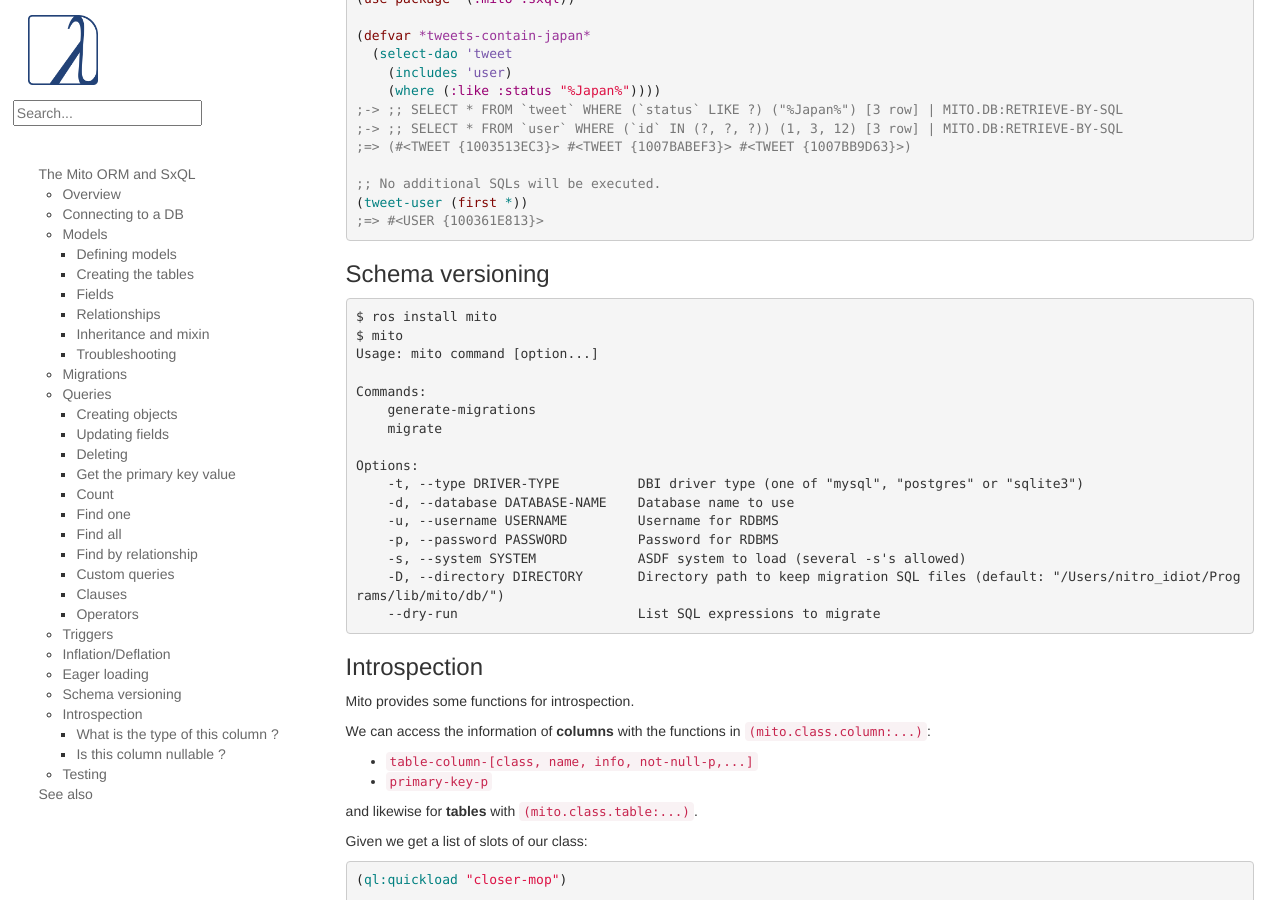
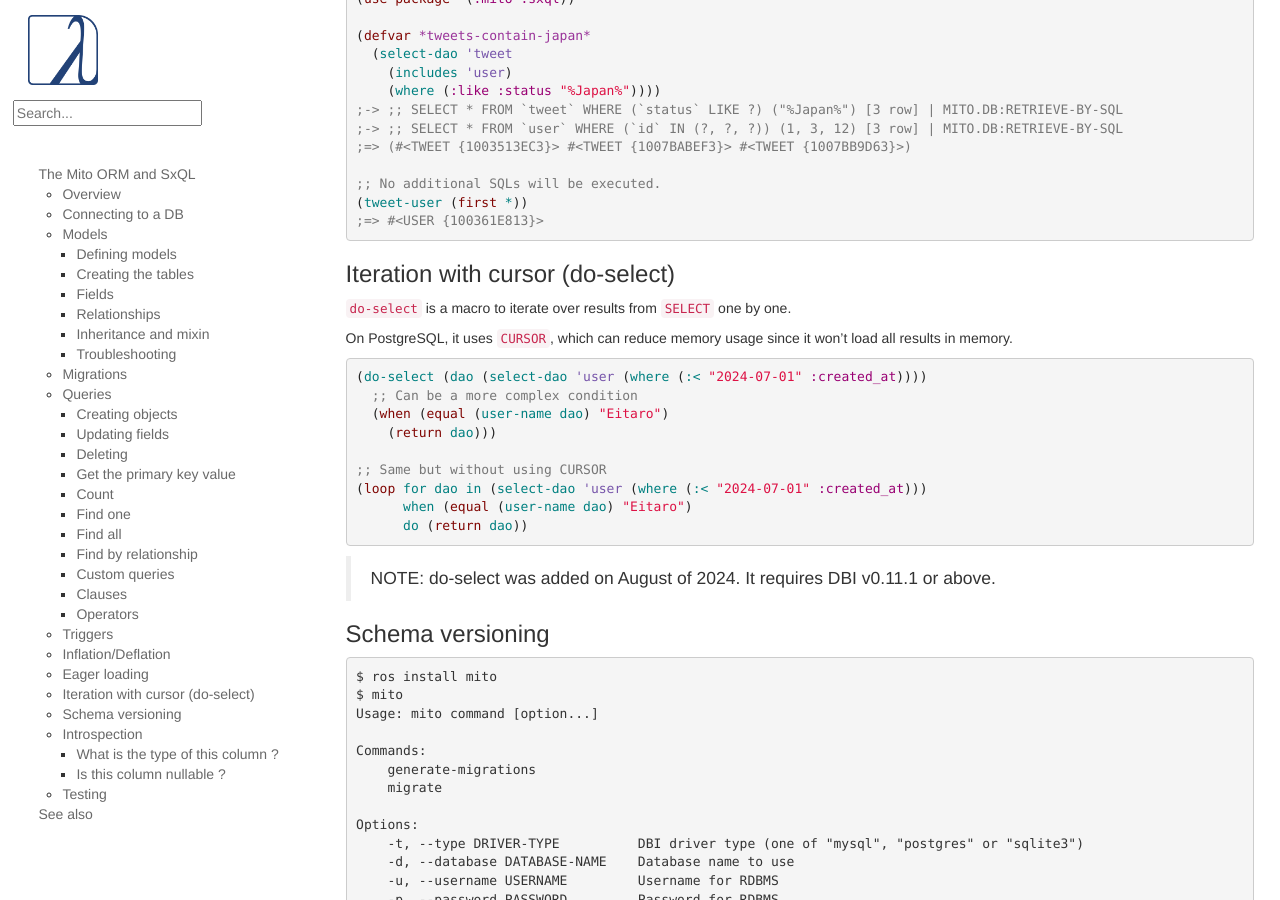
Before and after one commit to LispCookbook/cl-cookbook, a Jekyll site: the page built from databases.md, in a window 1280 px wide and 900 px high, scrolled down 11257 px. Built offline with Jekyll 4.4.1, drawn with Linux system fonts in a browser that asks for light colours.

Commit message:
Mito: do-select, PostgreSQL CURSOR

````diff
--- a/databases.md
+++ b/databases.md
@@ -771,6 +771,29 @@ which only sends a single WHERE IN query instead of N queries:
 ;=> #<USER {100361E813}>
 ~~~
 
+### Iteration with cursor (do-select)
+
+`do-select` is a macro to iterate over results from `SELECT` one by
+one.
+
+On PostgreSQL, it uses `CURSOR`, which can reduce memory usage since
+it won't load all results in memory.
+
+```common-lisp
+(do-select (dao (select-dao 'user (where (:< "2024-07-01" :created_at))))
+  ;; Can be a more complex condition
+  (when (equal (user-name dao) "Eitaro")
+    (return dao)))
+
+;; Same but without using CURSOR
+(loop for dao in (select-dao 'user (where (:< "2024-07-01" :created_at)))
+      when (equal (user-name dao) "Eitaro")
+      do (return dao))
+```
+
+> NOTE: do-select was added on August of 2024. It requires DBI v0.11.1 or above.
+
+
 ### Schema versioning
 
 ~~~
````
